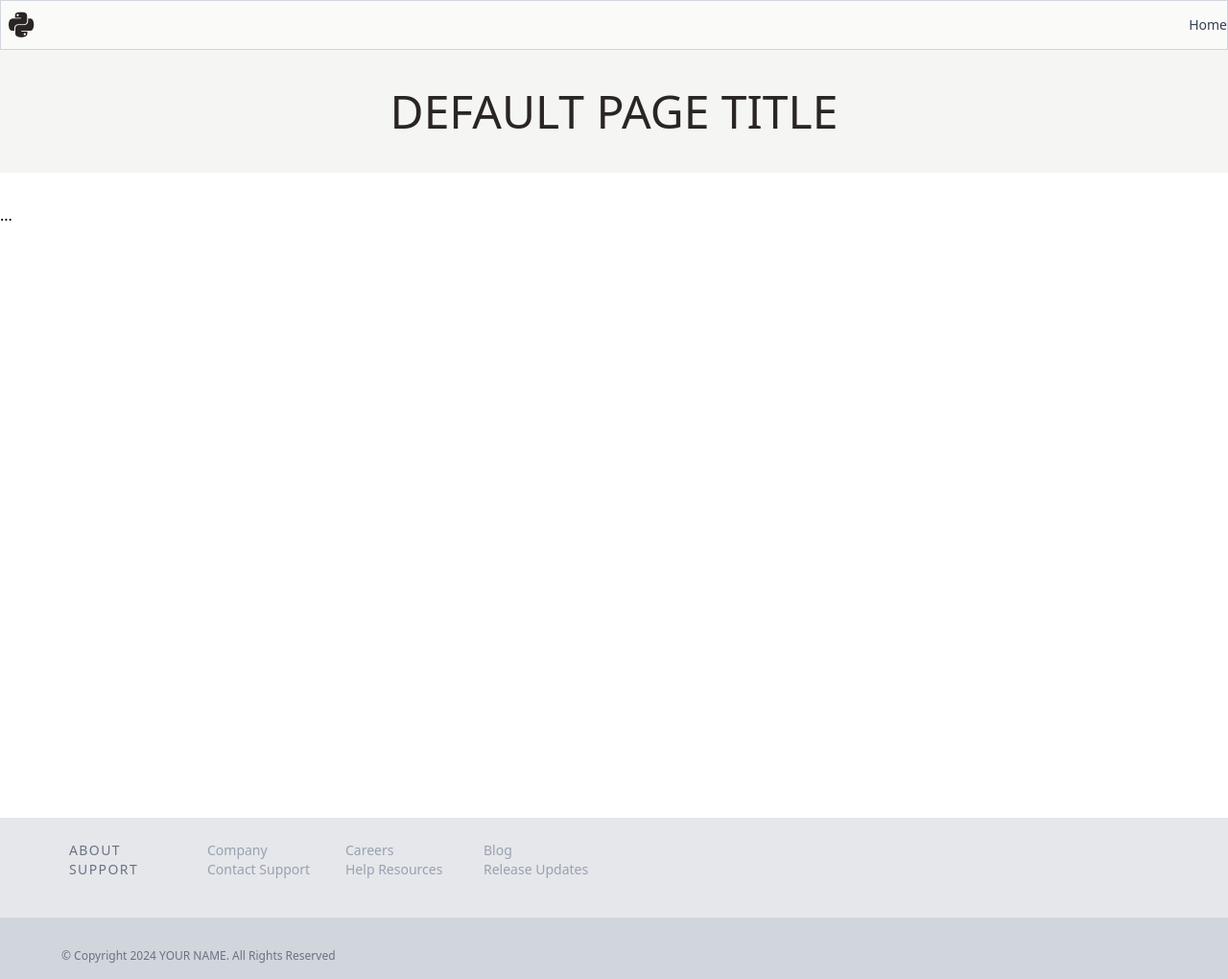
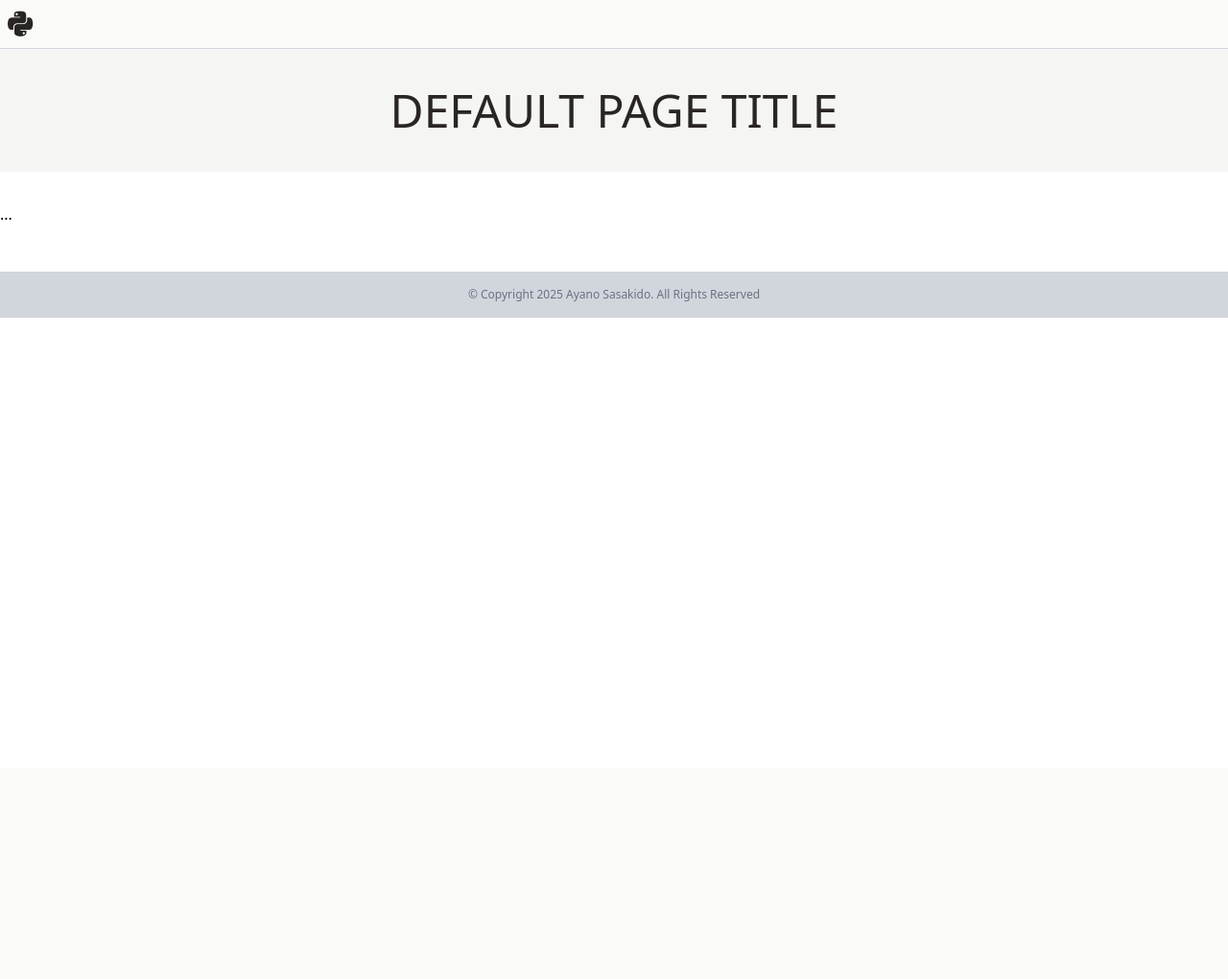
Before and after one commit to Ayano20136819/dip-pin-prj-adv-ocrroo-2025, a FastAPI app: template templates/base.html in a window 1280 px wide. Shown: the whole page at 96% size. After the commit the page ends 331 px from the top, so only its background shows below. Run offline with FastAPI, Linux system fonts and the light colour scheme; the template is opened without the code that fills it, so the values that code supplies are empty; style sheets or scripts are compiled from the project's sources; some libraries are stand-ins or nearby versions.

Commit message:
wip: update design

```diff
--- a/static/js/main.js
+++ b/static/js/main.js
@@ -52,14 +52,12 @@ document.addEventListener("DOMContentLoaded", () => {
     captureBtn.addEventListener("click", async() => {
         ctx.drawImage(video, 0, 0, canvas.width, canvas.height);
 
-
-
         canvas.toBlob(async (blob) => {
 
             const video_file = input.files[0];
             const timestamp = video.currentTime;
 
-             const formData = new FormData();
+            const formData = new FormData();
             formData.append("video_file", video_file);
             formData.append("timestamp", timestamp);
 
--- a/templates/base.html
+++ b/templates/base.html
@@ -18,7 +18,7 @@
 <body>
 {% include "components/header.html" %}
 
-<main class="flex flex-col w-full min-h-screen">
+<main class="flex flex-col w-full">
     <header class="py-10 bg-stone-100">
         <h2 class="container text-stone-800
         mx-auto px-6 text-5xl  text-center
@@ -27,7 +27,7 @@
         </h2>
     </header>
 
-    <section class="container h-full mx-auto space-y-8 my-8 flex flex-col ">
+    <section class="container mx-auto space-y-8 my-8 flex flex-col ">
         {% block main %}
         ...
         {% endblock %}
--- a/templates/components/footer.html
+++ b/templates/components/footer.html
@@ -1,33 +1,9 @@
 <!-- Page Footer -->
 <!-- based on https://www.creative-tim.com/twcomponents/component/tailwind-css-footer-1-->
 <footer class="w-full text-gray-700 bg-gray-300 body-font text-sm">
-    <div class="px-16 py-6 flex flex-col flex-wrap flex-grow w-full bg-gray-200 ">
-
-        <nav class="grid grid-cols-4 md:grid-cols-8 ">
-            <h2 class="text-left mx-2 font-medium tracking-widest text-gray-500 uppercase title-font">About</h2>
-            <a href="{{ url_for('home') }}"
-               class="text-left mx-2 text-gray-400 cursor-pointer hover:text-gray-600">Company</a>
-            <a href="{{ url_for('home') }}"
-               class="text-left mx-2 text-gray-400 cursor-pointer hover:text-gray-600">Careers</a>
-            <a href="{{ url_for('home') }}"
-               class="text-left mx-2 text-gray-400 cursor-pointer hover:text-gray-600">Blog</a>
-        </nav>
-
-        <nav class="grid grid-cols-4 md:grid-cols-8 pb-4">
-            <h2 class="text-left mx-2 text-sm font-medium tracking-widest text-gray-500 uppercase title-font">
-                Support</h2>
-            <a href="{{ url_for('home') }}"
-               class="text-left mx-2 text-gray-400 cursor-pointer hover:text-gray-600">Contact Support</a>
-            <a href="{{ url_for('home') }}"
-               class="text-left mx-2 text-gray-400 cursor-pointer hover:text-gray-600">Help Resources</a>
-            <a href="{{ url_for('home') }}"
-               class="text-left mx-2 text-gray-400 cursor-pointer hover:text-gray-600">Release Updates</a>
-        </nav>
-    </div>
     <div class="w-full px-16 py-4 mx-auto mt-4">
-
-        <p class="text-xs text-gray-500 capitalize">
-            © Copyright 2024 YOUR NAME. All rights reserved
+        <p class="text-xs text-gray-500 capitalize text-center">
+            © Copyright 2025 Ayano Sasakido. All rights reserved
         </p>
     </div>
 </footer>
--- a/templates/components/navigation.html
+++ b/templates/components/navigation.html
@@ -1,5 +1,5 @@
 <!-- Layout based on https://www.creative-tim.com/twcomponents/u/denver-edwards -->
-<nav class="border border-gray-300 py-2.5 bg-stone-50 shadow-md shadow-gray-900/50">
+<nav class="border-b border-gray-300 py-2.5 bg-stone-50">
     <div class="container flex flex-wrap justify-between items-center mx-auto">
         <!-- Brand -->
         <a href="{{ url_for('home') }}"
@@ -7,52 +7,12 @@
                   focus:outline-none focus:ring-2 focus:ring-amber-400 ring-offset-2
                   hover:text-gray-500">
             <h1 class="self-center text-xl font-semibold whitespace-nowrap flex flex-row-reverse">
-<!--                <span class="pl-2">-->
-<!--                    OCRROO-->
-<!--                </span>-->
+                <span class="pl-2 sr-only">
+                    OCRROO
+                </span>
                 <i class="fa-brands fa-python text-3xl mx-2 text-stone-800 hover:text-gray-500"></i>
             </h1>
         </a>
 
-        <!-- Mobile/Responsive Navigation button -->
-<!--        <div class="flex items-center">-->
-<!--            <button-->
-<!--                    id="menu-toggle"-->
-<!--                    type="button"-->
-<!--                    class="inline-flex items-center p-2 ml-3 rounded-md text-sm text-gray-500-->
-<!--                           hover:text-red-500 hover:bg-gray-100-->
-<!--                           focus:outline-none focus:ring-2 focus:ring-gray-200-->
-<!--                           md:hidden"-->
-<!--            >-->
-<!--                <span class="sr-only">Open main menu</span>-->
-<!--                &lt;!&ndash; Hamburger icon &ndash;&gt;-->
-<!--                <svg class="h-6 w-6 " fill="none" viewBox="0 0 24 24" stroke="currentColor">-->
-<!--                    <path stroke-linecap="round" stroke-linejoin="round" stroke-width="2" d="M4 6h16M4 12h16m-7 6h7"/>-->
-<!--                </svg>-->
-<!--            </button>-->
-<!--        </div>-->
-
-        <!-- Actual Navigation -->
-        <div class="w-full md:block md:w-auto hidden"
-             id="mobile-menu">
-            <ul class="flex flex-col mt-4 md:flex-row md:space-x-8 md:mt-0 md:text-sm md:font-medium">
-                <li>
-                    <a href="{{ url_for('home') }}"
-                       class="block py-2 pr-4 pl-3 md:p-0
-                              text-gray-700 hover:text-red-700
-                              focus:outline-none focus:ring-2 focus:ring-blue-400 ring-offset-2
-                              hover:bg-gray-50 md:hover:bg-transparent
-                              border-b border-gray-100 md:border-0"
-                       aria-current="page">
-                        Home
-                    </a>
-                </li>
-
-
-
-
-            </ul>
-        </div>
-
     </div>
 </nav>
--- a/video.py
+++ b/video.py
@@ -33,7 +33,6 @@ OUT_PATH = Path("../uploads/")
 
 class CodingVideo:
     capture: cv2.VideoCapture
-
 
     def __init__(self, video: Path | str):
         self.capture = cv2.VideoCapture(video)
```
Also changed, not shown: templates/pages/home.html (+12 -12 lines).
